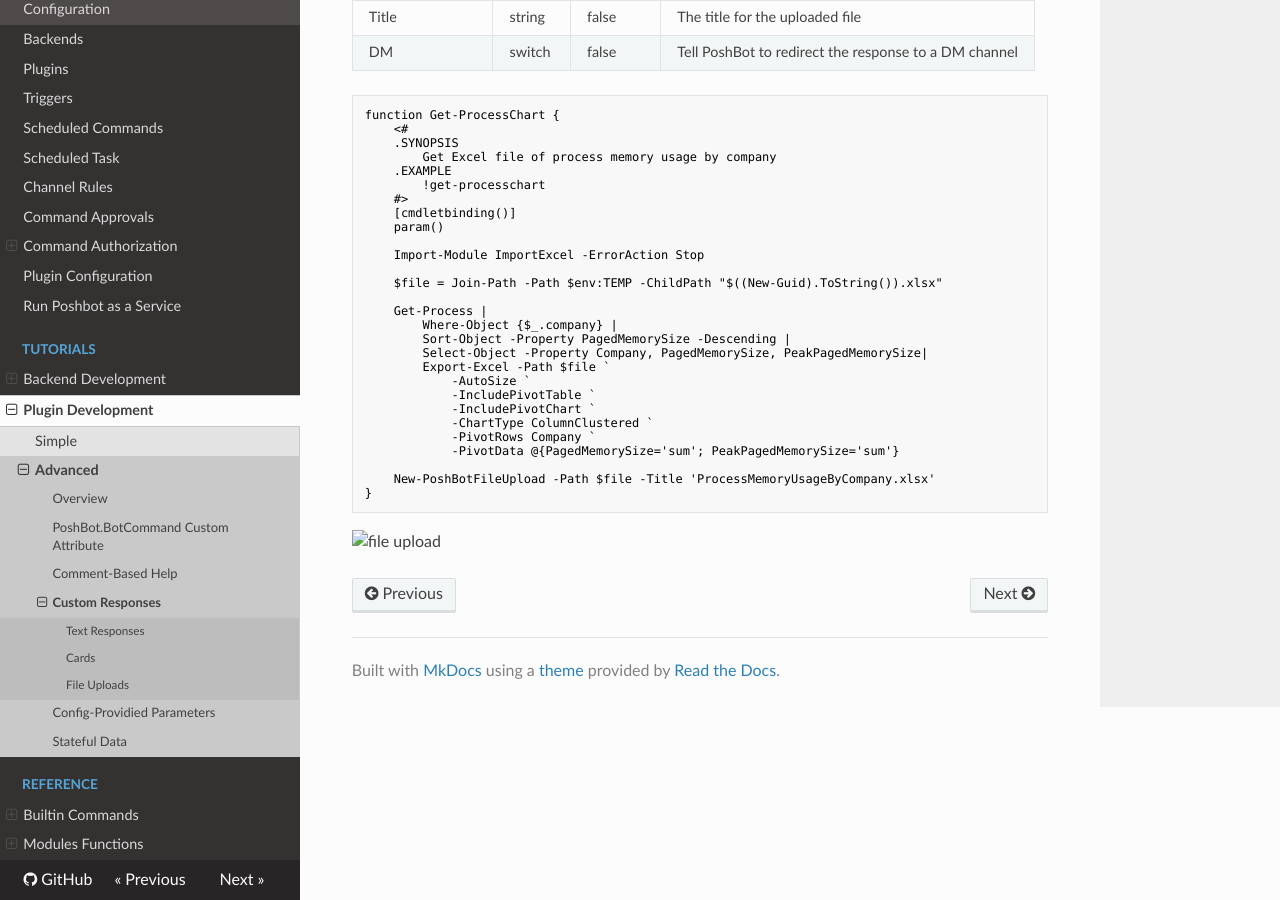
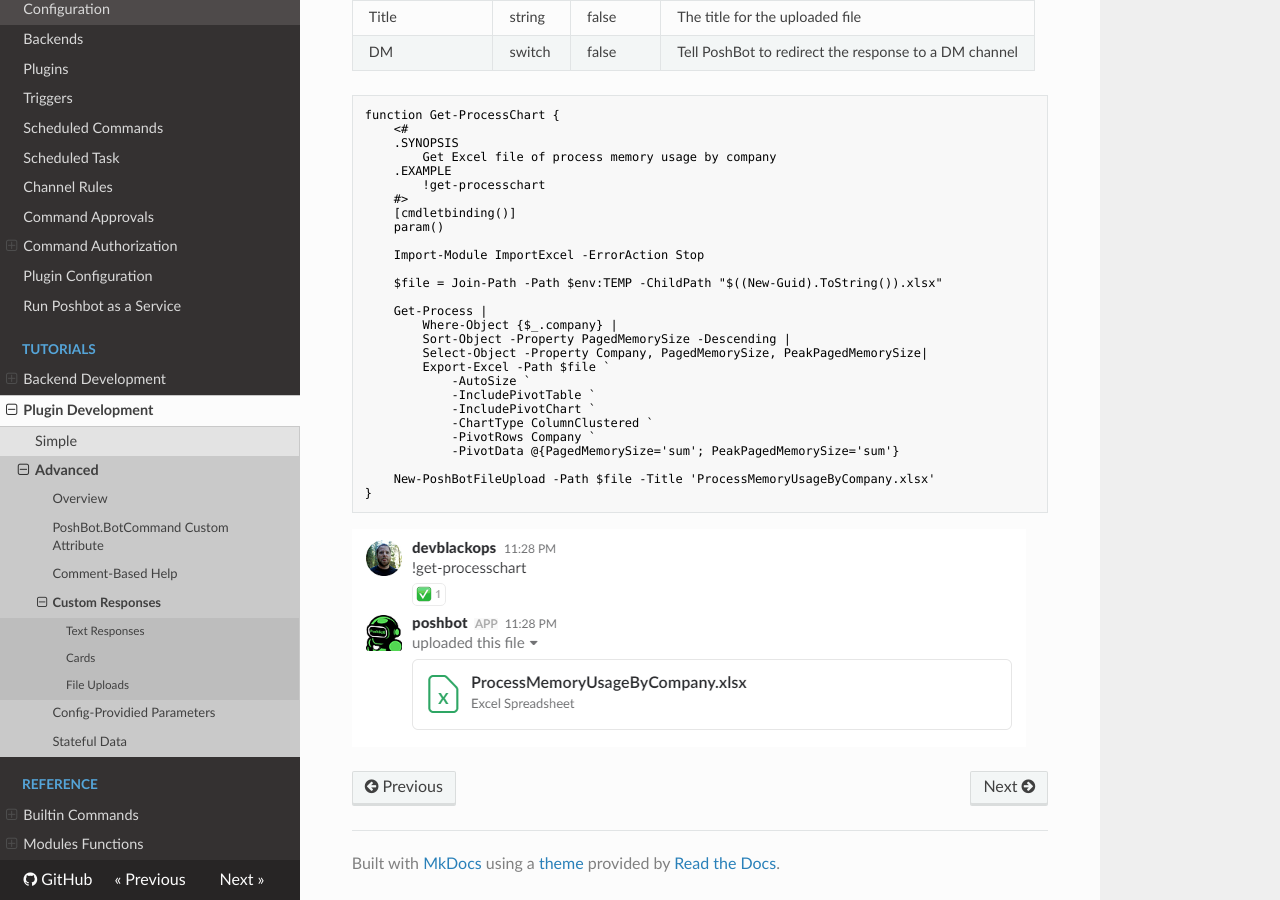
Before and after one commit to poshbotio/PoshBot, an MkDocs documentation site: the page built from docs/tutorials/plugin-development/advanced/custom-responses.md, in a window 1280 px wide and 900 px high, scrolled down 3930 px. Built offline with MkDocs 1.6.1, drawn with Linux system fonts in a browser that asks for light colours; nearby versions of some CDN libraries; old or Windows-style settings are respelled for this version of MkDocs.

Commit message:
match case of image file

````diff
--- a/docs/tutorials/plugin-development/advanced/custom-responses.md
+++ b/docs/tutorials/plugin-development/advanced/custom-responses.md
@@ -185,4 +185,4 @@ function Get-ProcessChart {
 }
 ```
 
-![file upload](../../../images/file-upload.png)
+![file upload](../../../images/file-upload.PNG)
````
